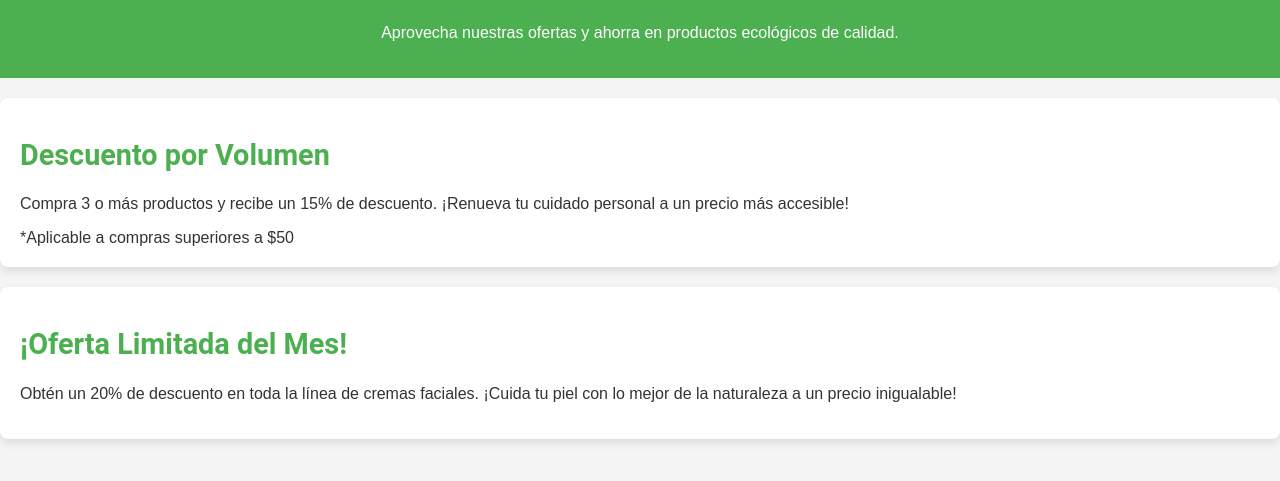
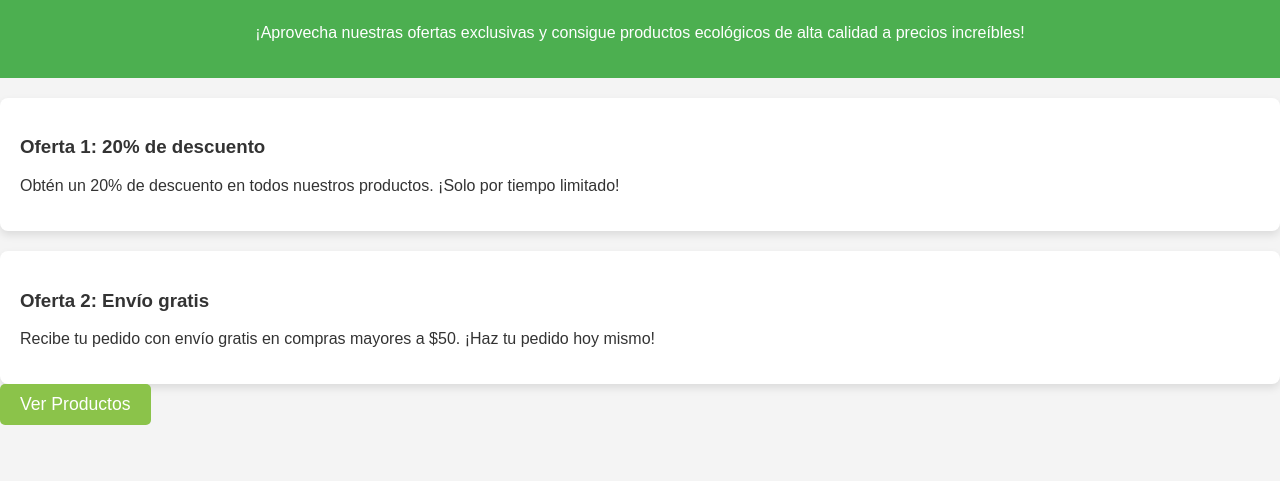
Before and after one commit to Earthyessence/Earthyessencecuador, a plain HTML site: page ofertas.html in a window 1280 px wide. Shown: the part 97-578 px from the top of the page. Drawn offline with Linux system fonts and the light colour scheme.

Commit message:
Update ofertas.html

```diff
--- a/ofertas.html
+++ b/ofertas.html
@@ -9,20 +9,23 @@
 <body>
     <header>
         <h1>Ofertas Especiales</h1>
-        <p>Aprovecha nuestras ofertas y ahorra en productos ecológicos de calidad.</p>
+        <p>¡Aprovecha nuestras ofertas exclusivas y consigue productos ecológicos de alta calidad a precios increíbles!</p>
     </header>
 
-    <section class="offers">
+    <section class="offer-list">
         <div class="offer-item">
-            <h2>Descuento por Volumen</h2>
-            <p>Compra 3 o más productos y recibe un 15% de descuento. ¡Renueva tu cuidado personal a un precio más accesible!</p>
-            <span class="offer-terms">*Aplicable a compras superiores a $50</span>
+            <h3>Oferta 1: 20% de descuento</h3>
+            <p>Obtén un 20% de descuento en todos nuestros productos. ¡Solo por tiempo limitado!</p>
         </div>
 
         <div class="offer-item">
-            <h2>¡Oferta Limitada del Mes!</h2>
-            <p>Obtén un 20% de descuento en toda la línea de cremas faciales. ¡Cuida tu piel con lo mejor de la naturaleza a un precio inigualable!</p>
+            <h3>Oferta 2: Envío gratis</h3>
+            <p>Recibe tu pedido con envío gratis en compras mayores a $50. ¡Haz tu pedido hoy mismo!</p>
         </div>
+    </section>
+
+    <section class="cta">
+        <a href="productos.html" class="cta-button">Ver Productos</a>
     </section>
 </body>
 </html>
```
